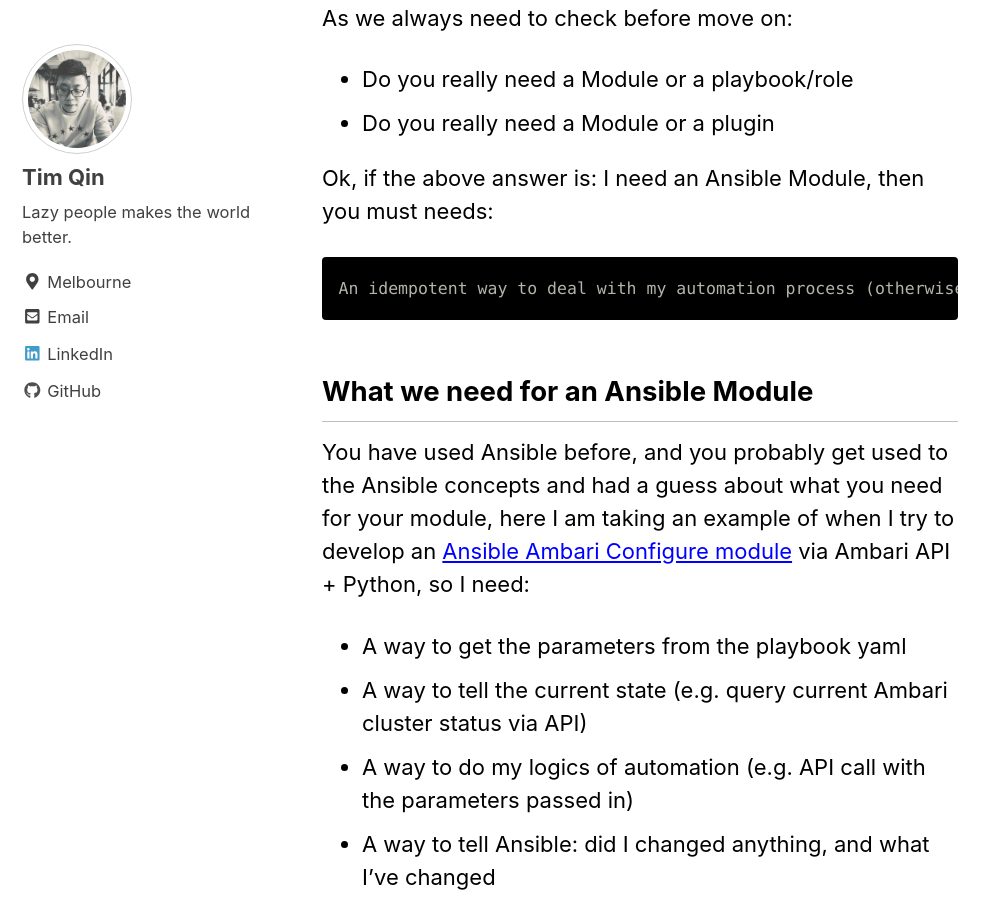
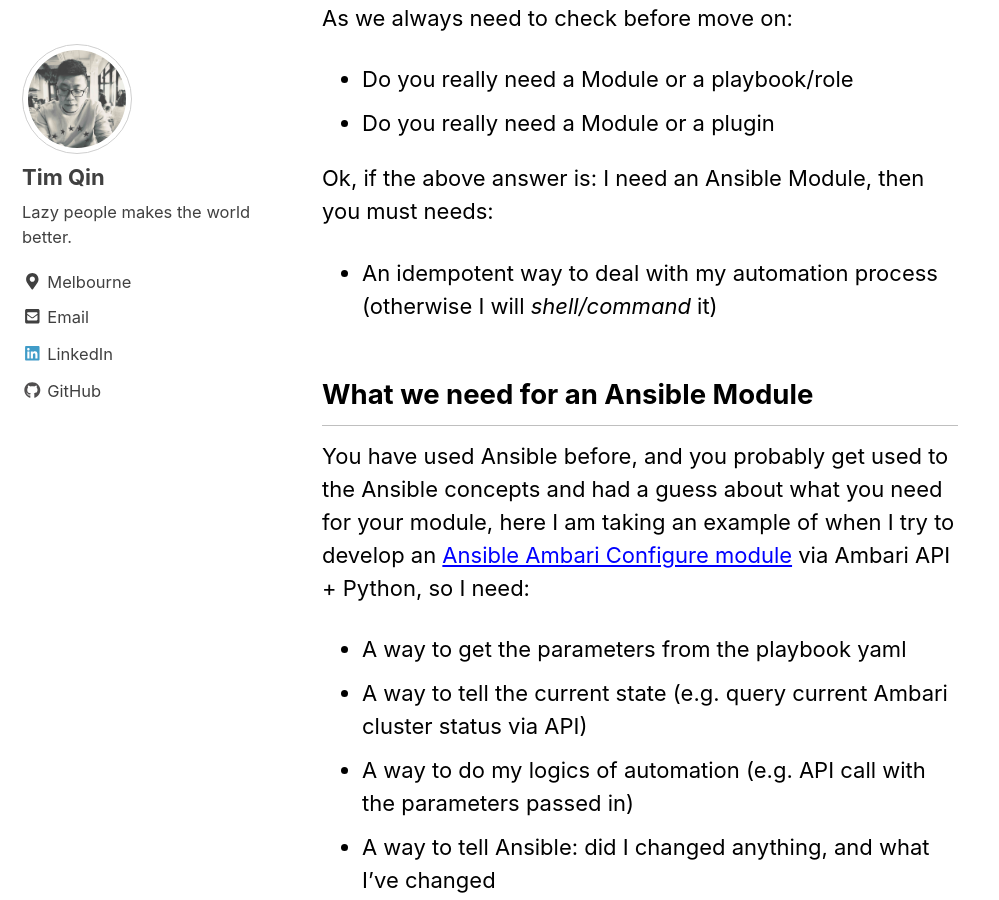
Before and after one commit to timmyraynor/timmyraynor.github.io, a Jekyll site: the page built from _posts/2018-05-18-develop-custom-ansible-module-101.md, in a window 1280 px wide and 900 px high, scrolled down 606 px. Shown: the whole window, without its empty margins (0-999 px from the left). Built offline with Jekyll 4.4.1, drawn with Linux system fonts in a browser that asks for light colours; nearby versions of some CDN libraries; comment, search, counter and statistics services are not loaded.

Commit message:
Fix the style

```diff
--- a/_posts/2018-05-18-develop-custom-ansible-module-101.md
+++ b/_posts/2018-05-18-develop-custom-ansible-module-101.md
@@ -22,7 +22,7 @@ As we always need to check before move on:
 
 Ok, if the above answer is: I need an Ansible Module, then you must needs:
 
-    An idempotent way to deal with my automation process (otherwise I will *shell/command* it)
+  - An idempotent way to deal with my automation process (otherwise I will *shell/command* it)
 
 ## What we need for an Ansible Module
 You have used Ansible before, and you probably get used to the Ansible concepts and had a guess about what you need for your module, here I am taking an example of when I try to develop an [Ansible Ambari Configure module] via Ambari API + Python, so I need:
```
